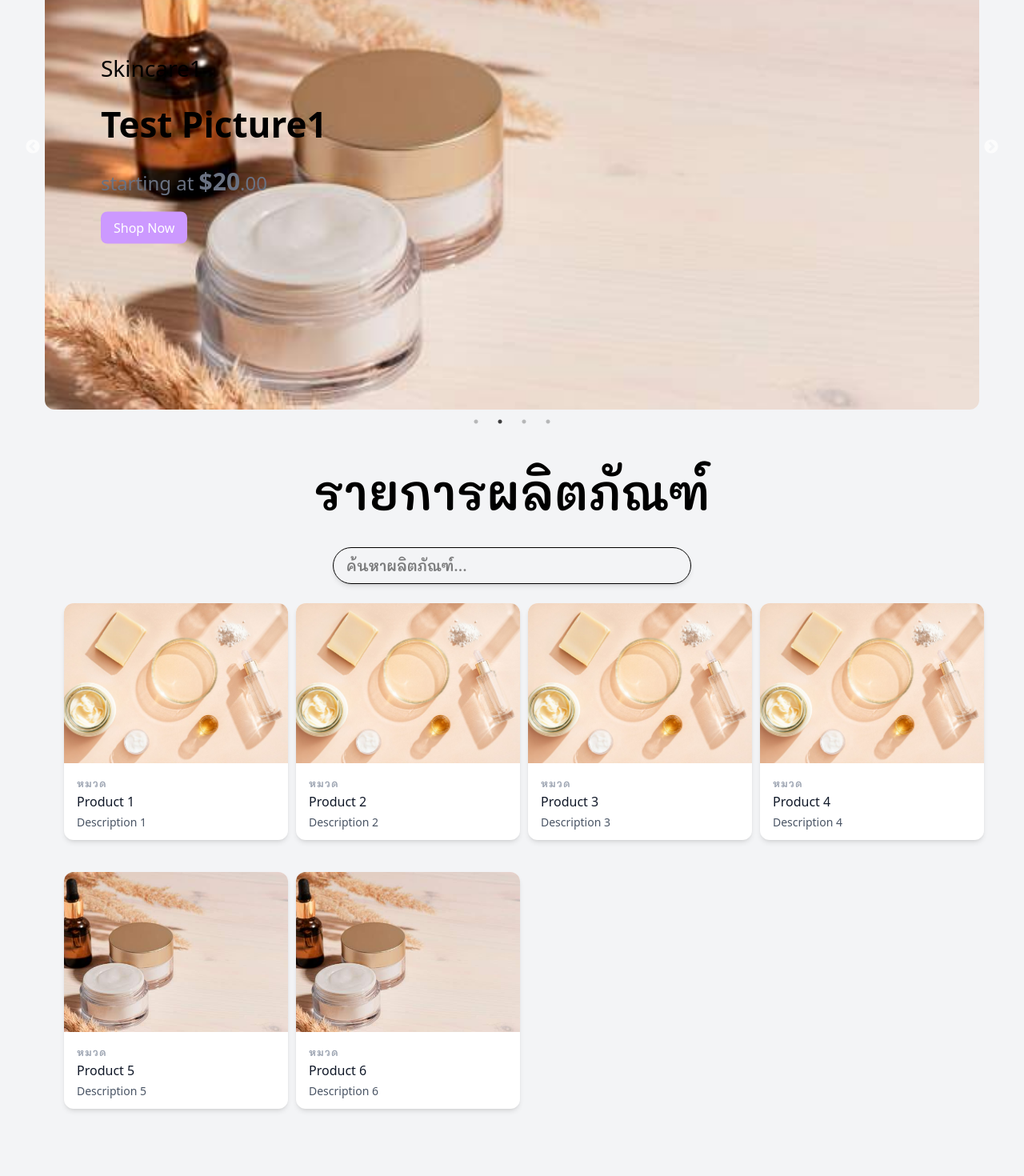
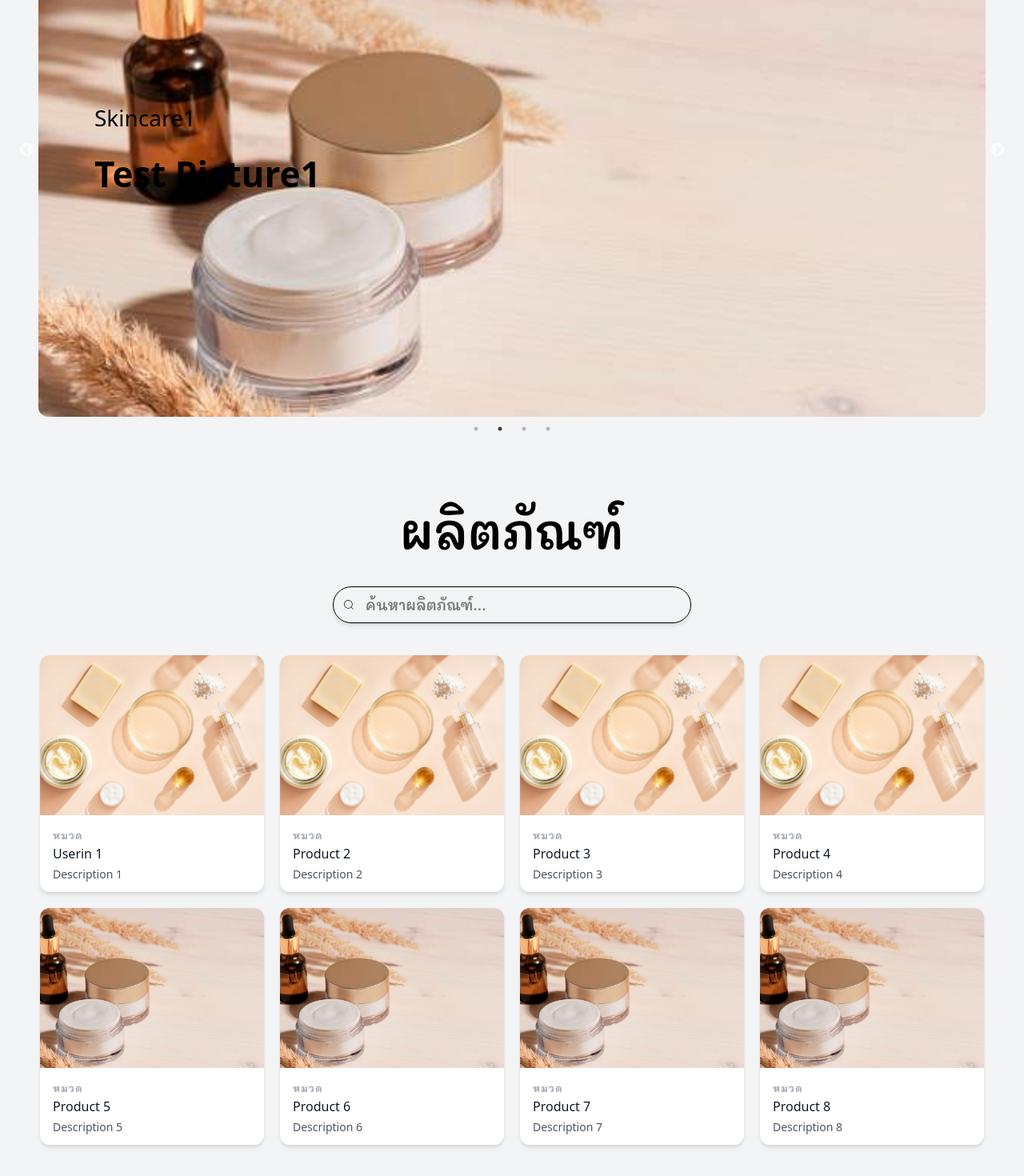
Before and after one commit to RapunzelI/skiniverse_project, a Next.js app: page /products in a window 1280 px wide. Shown: the part 260-1730 px from the top of the page at 80% size. Built offline with nearby package versions, Linux system fonts and the light colour scheme; a web font is replaced by a local one.

Commit message:
product ไม่รู้เสร็จยัง

```diff
--- a/package.json
+++ b/package.json
@@ -11,6 +11,7 @@
   "dependencies": {
     "@tailwindcss/vite": "^4.0.12",
     "framer-motion": "^12.4.13",
+    "lodash": "^4.17.21",
     "lucide-react": "^0.479.0",
     "next": "15.2.1",
     "react": "^19.0.0",
@@ -24,6 +25,7 @@
   "devDependencies": {
     "@eslint/eslintrc": "^3",
     "@tailwindcss/postcss": "^4",
+    "@types/lodash": "^4.17.16",
     "@types/node": "^20",
     "@types/react": "^19.0.10",
     "@types/react-dom": "^19.0.4",
--- a/src/app/ingredients/page.tsx
+++ b/src/app/ingredients/page.tsx
@@ -2,6 +2,8 @@
 
 
 import React, { useRef, useState, useEffect } from "react";
+import { CiSearch } from "react-icons/ci";
+
 import "./style.css"
 
 interface ProductProps {
@@ -35,12 +37,14 @@ const Ingredient: React.FC = () => {
     const [searchTerm, setSearchTerm] = useState("");
 
     const productData: ProductProps[] = [
-        { title: "Ingredient 1", description: "Description 1", image: "/banner_1.jpg", link: "/ingredients/pp" },
+        { title: "sodeee", description: "Description 1", image: "/banner_1.jpg", link: "/ingredients/pp" },
         { title: "Ingredient 2", description: "Description 2", image: "/banner_1.jpg", link: "#" },
         { title: "Ingredient 3", description: "Description 3", image: "/banner_1.jpg", link: "#" },
         { title: "Ingredient 4", description: "Description 4", image: "/banner_1.jpg", link: "#" },
         { title: "Ingredient 5", description: "Description 5", image: "/banner_2.jpg", link: "#" },
         { title: "Ingredient 6", description: "Description 6", image: "/banner_2.jpg", link: "#" },
+        { title: "Ingredient 7", description: "Description 7", image: "/banner_2.jpg", link: "#" },
+        { title: "Ingredient 8", description: "Description 8", image: "/banner_2.jpg", link: "#" },
     ];
 
     // กรองการ์ดตามคำค้นหา
@@ -56,14 +60,19 @@ const Ingredient: React.FC = () => {
             </h2>
 
             {/* ช่องค้นหา */}
-            <div className="ingre flex justify-center mb-6">
+             <div className="profont flex justify-center mb-10 ">
+                    <div className="relative w-full max-w-md">
+                        <div className="absolute inset-y-0 left-0 flex items-center pl-3">
+                            <CiSearch className="text-black-800" />
+                        </div>
                 <input
                     type="text"
                     placeholder="ค้นหาส่วนผสม..."
-                    className="w-full max-w-md px-4 py-2 border rounded-full text-lg outline-none shadow-md"
-                    value={searchTerm}
+                    className="w-full px-10 py-2 border rounded-full text-lg outline-none shadow-md"
+                    value={searchTerm || ""}
                     onChange={(e) => setSearchTerm(e.target.value)}
                 />
+            </div>
             </div>
 
             {/* Grid แสดงรายการการ์ด */}
@@ -80,7 +89,7 @@ const Ingredient: React.FC = () => {
                             />
                         ))
                     ) : (
-                        <p className="text-center text-gray-500 col-span-full">ไม่พบข้อมูล</p>
+                        <p className="ingre text-center text-gray-500 col-span-full">ไม่พบข้อมูล</p>
                     )}
                 </div>
             </div>
--- a/src/app/products/page.tsx
+++ b/src/app/products/page.tsx
@@ -23,35 +23,32 @@ const ScrollPic = () => {
             img: "/banner_1.jpg",
             title: "Skincare1",
             mainTitle: "Test Picture1",
-            price: "$20"
         },
         {
             id: 1,
             img: "/banner_2.jpg",
             title: "Skincare1",
             mainTitle: "Test Picture1",
-            price: "$20"
         },
         {
             id: 2,
             img: "/banner_3.png",
             title: "Skincare1",
             mainTitle: "Test Picture1",
-            price: "$20"
         },
         {
             id: 3,
             img: "/banner_5.jpg",
             title: "Skincare1",
             mainTitle: "Test Picture1",
-            price: "$20"
         },
     ];
 
     return (
         <div className="w-full flex flex-col items-center bg-gray-100">
             {/* สไลด์โชว์ */}
-            <div className="w-full max-w-[1200px] px-4 mt-8">
+            <div className="w-full max-w-[1400px] px-4 md:px-6 lg:px-12 mt-8 mb-10">
+                <div className="w-full h-auto max-h-[500px] md:max-h-[600px] lg:max-h-[700px]">
                     <Slider {...settings}>
                         {slideData.map((item) => (
                             <Slide
@@ -59,12 +56,12 @@ const ScrollPic = () => {
                                 img={item.img}
                                 title={item.title}
                                 mainTitle={item.mainTitle}
-                            price={item.price}
                             />
                         ))}
                     </Slider>
+                </div>
+            </div>
             <Products />
-            </div>
         </div>
     );
 };
--- a/src/app/products/products.tsx
+++ b/src/app/products/products.tsx
@@ -1,6 +1,8 @@
 "use client";
 
 import React, { useState } from "react";
+import { CiSearch } from "react-icons/ci";
+import { debounce } from "lodash";
 import "./style.css";
 
 interface ProductProps {
@@ -30,16 +32,23 @@ const ProductCard: React.FC<ProductProps> = ({ title, description, image, link }
 };
 
 const Products: React.FC = () => {
-    const [searchTerm, setSearchTerm] = useState("");
+    const [searchTerm, setSearchTerm] = useState<string>("");
+
 
     const productData: ProductProps[] = [
-        { title: "Product 1", description: "Description 1", image: "/banner_1.jpg", link: "#" },
+        { title: "Userin 1", description: "Description 1", image: "/banner_1.jpg", link: "#" },
         { title: "Product 2", description: "Description 2", image: "/banner_1.jpg", link: "#" },
         { title: "Product 3", description: "Description 3", image: "/banner_1.jpg", link: "#" },
         { title: "Product 4", description: "Description 4", image: "/banner_1.jpg", link: "#" },
         { title: "Product 5", description: "Description 5", image: "/banner_2.jpg", link: "#" },
         { title: "Product 6", description: "Description 6", image: "/banner_2.jpg", link: "#" },
+        { title: "Product 7", description: "Description 7", image: "/banner_2.jpg", link: "#" },
+        { title: "Product 8", description: "Description 8", image: "/banner_2.jpg", link: "#" },
     ];
+
+    const handleSearch = debounce((value: string) => {
+        setSearchTerm(value);
+    }, 300); // 300ms debounce delay
 
     const filteredProducts = productData.filter(product =>
         product.title.toLowerCase().includes(searchTerm.toLowerCase())
@@ -48,21 +57,26 @@ const Products: React.FC = () => {
     return (
         <div className="relative p-4">
             <h2 className="profont text-black text-center mt-10 mb-6 p-4 text-4xl md:text-5xl lg:text-6xl">
-                รายการผลิตภัณฑ์
+                ผลิตภัณฑ์
             </h2>
 
-            <div className="profont flex justify-center mb-6">
-                <input
-                    type="text"
-                    placeholder="ค้นหาผลิตภัณฑ์..."
-                    className="w-full max-w-md px-4 py-2 border rounded-full text-lg outline-none shadow-md"
-                    value={searchTerm}
-                    onChange={(e) => setSearchTerm(e.target.value)}
-                />
+            <div className="profont flex justify-center mb-10 ">
+                <div className="relative w-full max-w-md">
+                    <div className="absolute inset-y-0 left-0 flex items-center pl-3">
+                        <CiSearch className="text-black-800" />
+                    </div>
+                    <input
+                        type="text"
+                        placeholder="ค้นหาผลิตภัณฑ์..."
+                        className="w-full px-10 py-2 border rounded-full text-lg outline-none shadow-md"
+                        value={searchTerm || ""}
+                        onChange={(e) => setSearchTerm(e.target.value)}
+                    />
+                </div>
             </div>
 
             <div className="flex justify-center">
-                <div className="grid grid-cols-2 sm:grid-cols-2 md:grid-cols-3 lg:grid-cols-4 gap-10 px-2">
+                <div className="grid grid-cols-2 sm:grid-cols-2 md:grid-cols-3 lg:grid-cols-4 gap-5 px-2">
                     {filteredProducts.length > 0 ? (
                         filteredProducts.map((product, index) => (
                             <ProductCard
@@ -74,7 +88,7 @@ const Products: React.FC = () => {
                             />
                         ))
                     ) : (
-                        <p className="text-center text-gray-500 col-span-full">ไม่พบข้อมูล</p>
+                        <p className="profont text-center text-gray-500 col-span-full">ไม่พบข้อมูล</p>
                     )}
                 </div>
             </div>
--- a/src/app/products/slide.tsx
+++ b/src/app/products/slide.tsx
@@ -5,11 +5,10 @@ interface propsType {
     img: string;
     title: string;
     mainTitle: string;
-    price: string;
 }
 
-const slide:React.FC<propsType> = ({img, title, mainTitle, price}) => {
-    return(
+const slide: React.FC<propsType> = ({ img, title, mainTitle }) => {
+    return (
         <div className="outline-none border-none relative">
             <div className="absolute left-[30px] md:left-[70px] max-w-[250px] sm:max-w-[350px] top-[50%] -translate-y-[50%]
             space-y-2 lg:space-y-4 bg-[#ffffffa2] sm:bg-transparent p-4 sm:p-0 rounded-lg sm:rounded-none">
@@ -17,24 +16,16 @@ const slide:React.FC<propsType> = ({img, title, mainTitle, price}) => {
                 <h2 className="text-blackish text-[26px] md:text-[30px] lg:text-[44px] font-bold leading [1.2]">
                     {mainTitle}
                 </h2>
-
-                <h3 className="text-[24px] text-gray-500">
-                    starting at{" "}
-                    <b className="text-[20px] md:text-[24px] lg:text-[30px]">{price}</b>
-                    .00
-                </h3>
-                <div className="bg-[#CC99FF] text-white text-[14px] md:text-[16px] p-2 px-4 rounded-lg inline-block cursor-pointer hover:bg-blackish">
-                    Shop Now
-                </div>
             </div>
-            <Image className="w-[100%] h-[125px] md:h-auto rounded-xl object-cover object-right md:object-left-bottom"
-            src={img}
-            alt="banner"
-            width={1000}
-            height={250}/>
+            <Image
+                className="w-[100%] h-[125px] md:h-auto rounded-xl object-cover object-right md:object-left-bottom"
+                src={img}
+                alt="banner"
+                width={1000}
+                height={250}
+            />
         </div>
-
-    )
+    );
 };
 
 export default slide;
```
Also changed, not shown: 1 other file (tests, documents, lock files or other folders). Lines whose indentation alone changed are shown as unchanged.
